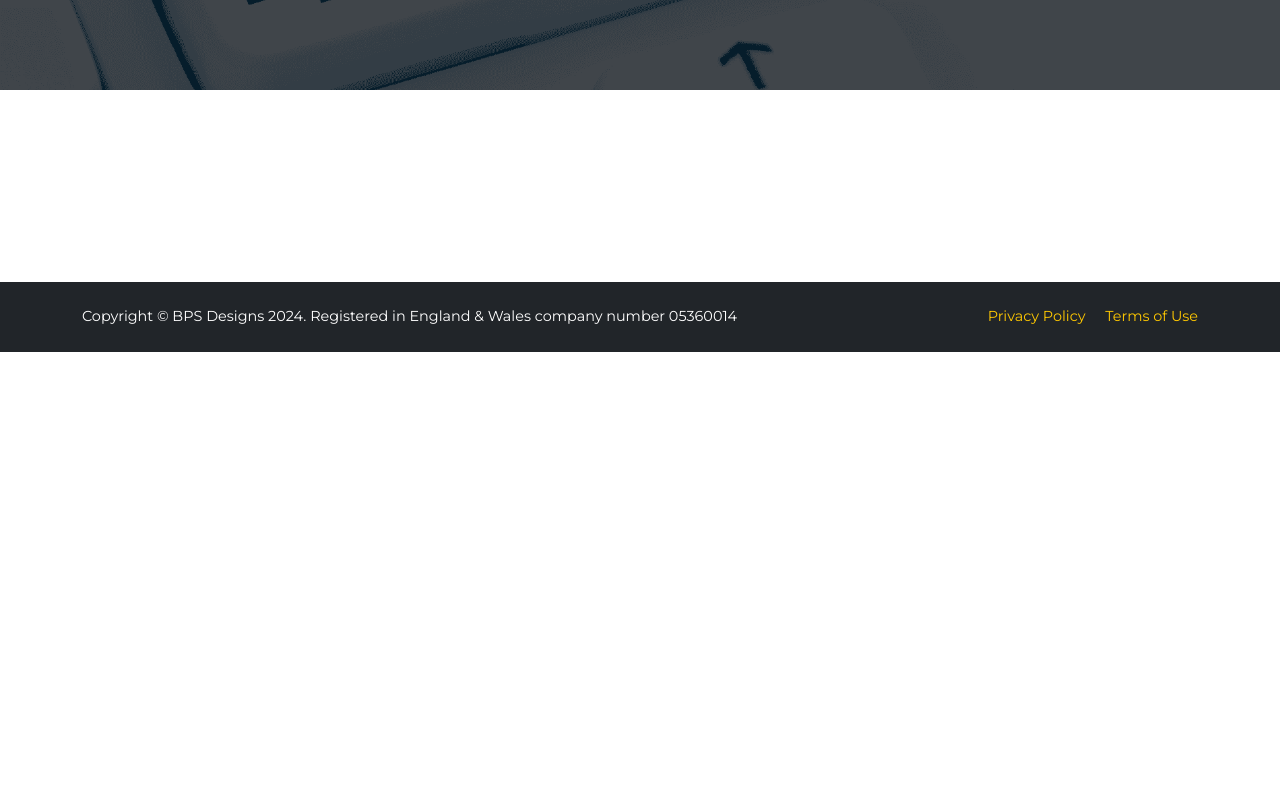
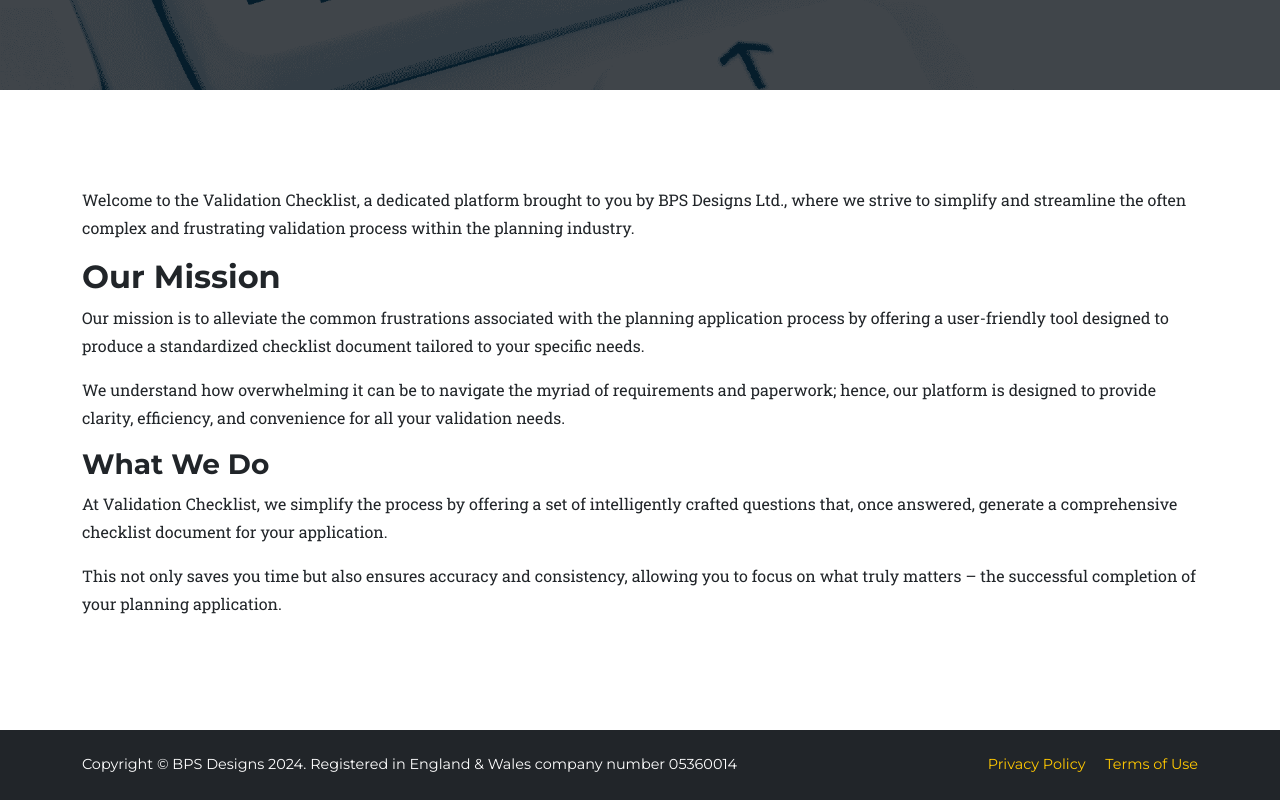
Before and after one commit to bpsdesigns/Validation-Checklist, a plain HTML site: page about/index.html in a window 1280 px wide. Shown: the part 519-1319 px from the top of the page. Before the commit the page ends 871 px from the top, so only its background shows below. Drawn offline with nearby package versions, Linux system fonts and the light colour scheme.

Commit message:
Add about us

```diff
--- a/about/index.html
+++ b/about/index.html
@@ -59,7 +59,28 @@
 
                 <div class="col-md-12">
 
+                    <p>Welcome to the Validation Checklist, a dedicated platform brought to you by BPS Designs Ltd.,
+                        where we strive to simplify and streamline the often complex and frustrating validation process
+                        within the planning industry.</p>
 
+                    <h2>Our Mission</h2>
+
+                    <p>Our mission is to alleviate the common frustrations associated with the planning application
+                        process by offering a user-friendly tool designed to produce a standardized checklist document
+                        tailored to your specific needs.</p>
+
+                    <p>We understand how overwhelming it can be to navigate the myriad of requirements and paperwork;
+                        hence, our platform is designed to provide clarity, efficiency, and convenience for all your
+                        validation needs.</p>
+
+                    <h3>What We Do</h3>
+
+                    <p>At Validation Checklist, we simplify the process by offering a set of intelligently crafted
+                        questions that, once answered, generate a comprehensive checklist document for your application.
+                    </p>
+
+                    <p>This not only saves you time but also ensures accuracy and consistency, allowing you to focus on
+                        what truly matters &ndash; the successful completion of your planning application.</p>
 
                 </div>
 
```
Also changed, not shown: 1 other file.
